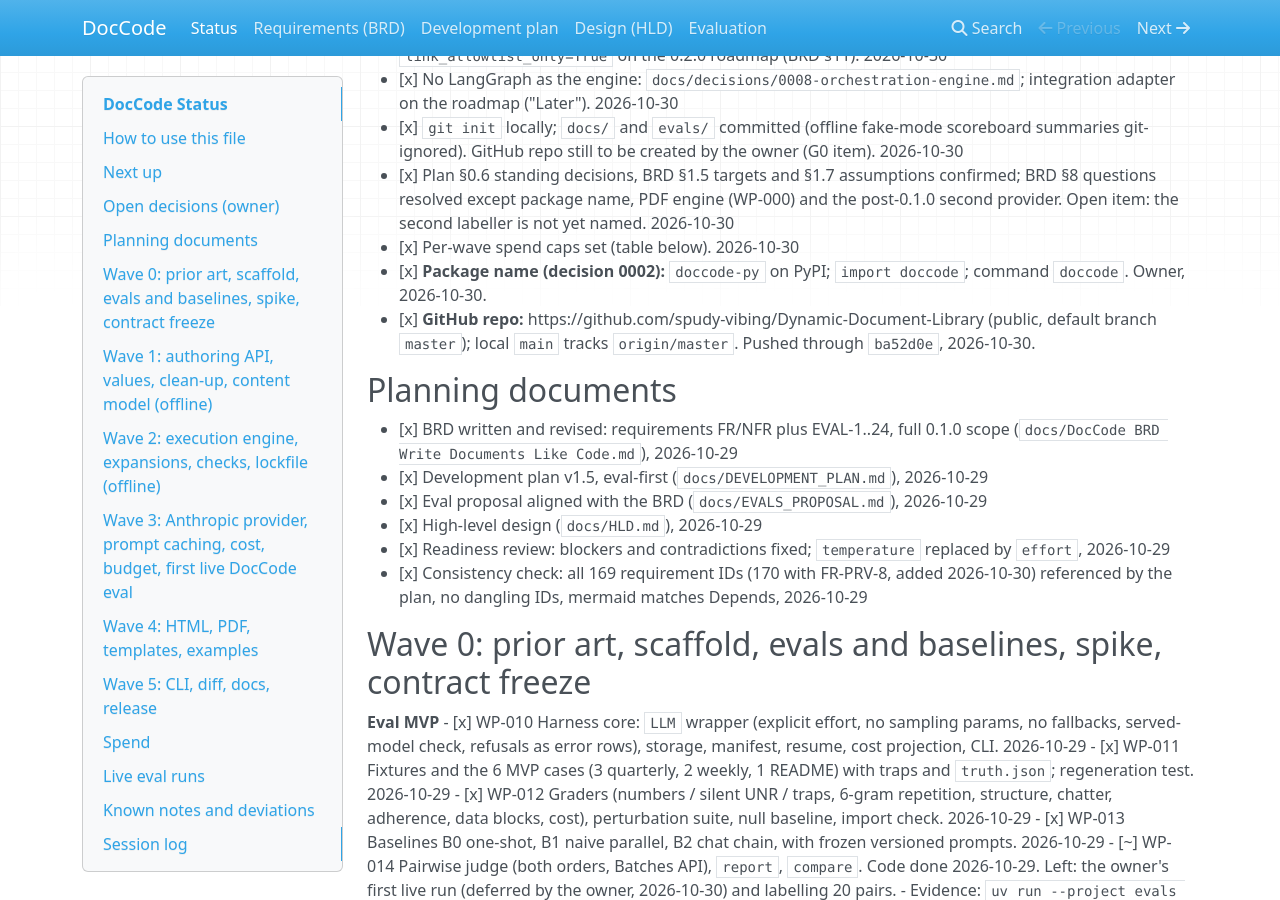
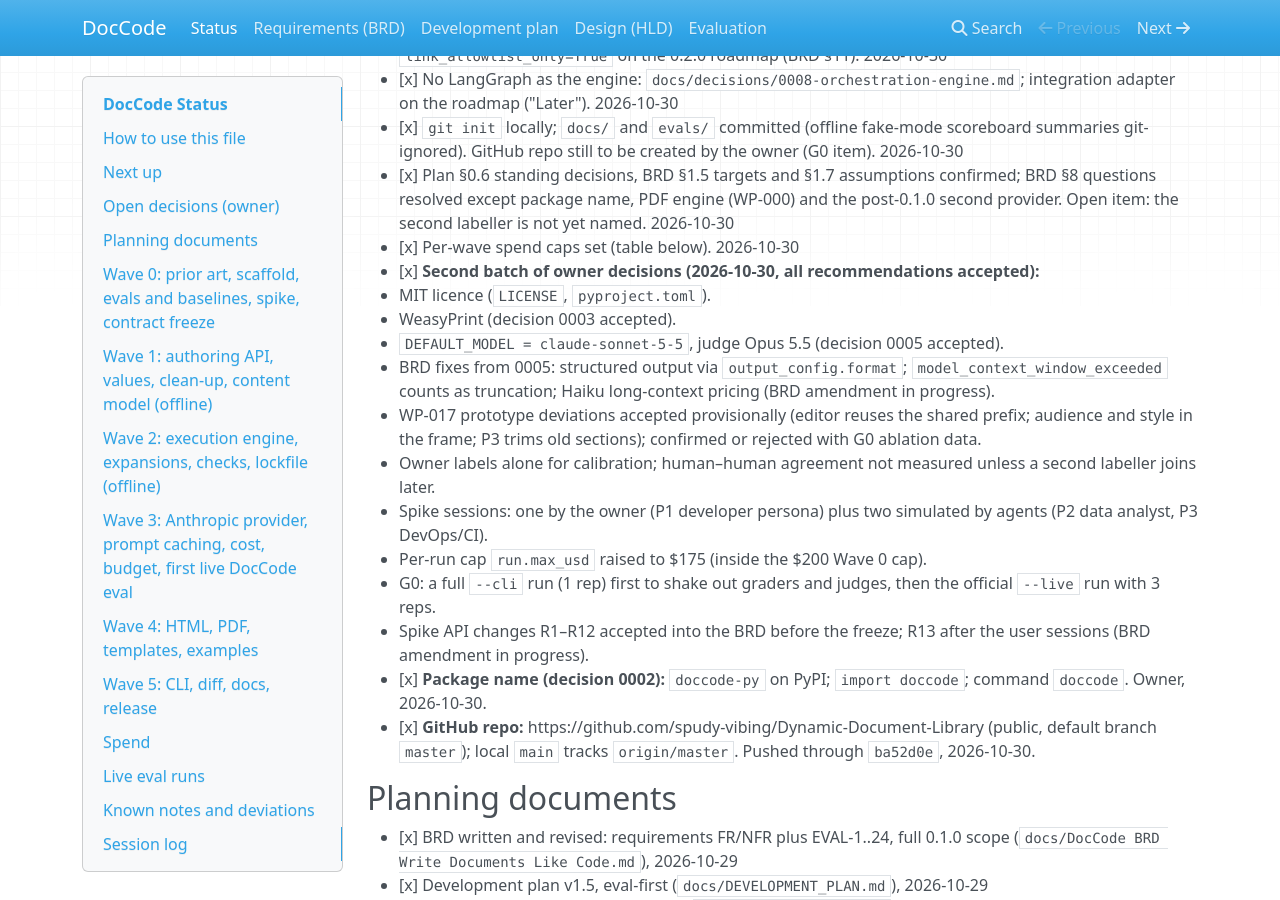
Before and after one commit to spudy-vibing/Dynamic-Document-Library, an MkDocs documentation site: the page built from docs/STATUS.md, in a window 1280 px wide and 900 px high, scrolled down 879 px. Built offline with MkDocs 1.6.1, drawn with Linux system fonts in a browser that asks for light colours; nearby versions of some CDN libraries.

Commit message:
Owner decisions: MIT licence, WeasyPrint, Sonnet 5.5 default, run cap $175
Co-Authored-By: Claude Opus 5.5 <noreply@anthropic.com>
Claude-Session: https://claude.ai/code/session_01EVknyAM6EnacTPmRmfjMye

```diff
--- a/docs/STATUS.md
+++ b/docs/STATUS.md
@@ -29,6 +29,17 @@ All resolved on 2026-10-30 (owner accepted every recommendation).
 - [x] `git init` locally; `docs/` and `evals/` committed (offline fake-mode scoreboard summaries git-ignored). GitHub repo still to be created by the owner (G0 item). 2026-10-30
 - [x] Plan §0.6 standing decisions, BRD §1.5 targets and §1.7 assumptions confirmed; BRD §8 questions resolved except package name, PDF engine (WP-000) and the post-0.1.0 second provider. Open item: the second labeller is not yet named. 2026-10-30
 - [x] Per-wave spend caps set (table below). 2026-10-30
+- [x] **Second batch of owner decisions (2026-10-30, all recommendations accepted):**
+  1. MIT licence (`LICENSE`, `pyproject.toml`).
+  2. WeasyPrint (decision 0003 accepted).
+  3. `DEFAULT_MODEL = claude-sonnet-5-5`, judge Opus 5.5 (decision 0005 accepted).
+  4. BRD fixes from 0005: structured output via `output_config.format`; `model_context_window_exceeded` counts as truncation; Haiku long-context pricing (BRD amendment in progress).
+  5. WP-017 prototype deviations accepted provisionally (editor reuses the shared prefix; audience and style in the frame; P3 trims old sections); confirmed or rejected with G0 ablation data.
+  6. Owner labels alone for calibration; human–human agreement not measured unless a second labeller joins later.
+  7. Spike sessions: one by the owner (P1 developer persona) plus two simulated by agents (P2 data analyst, P3 DevOps/CI).
+  8. Per-run cap `run.max_usd` raised to $175 (inside the $200 Wave 0 cap).
+  9. G0: a full `--cli` run (1 rep) first to shake out graders and judges, then the official `--live` run with 3 reps.
+  10. Spike API changes R1–R12 accepted into the BRD before the freeze; R13 after the user sessions (BRD amendment in progress).
 - [x] **Package name (decision 0002):** `doccode-py` on PyPI; `import doccode`; command `doccode`. Owner, 2026-10-30.
 - [x] **GitHub repo:** https://github.com/spudy-vibing/Dynamic-Document-Library (public, default branch `master`); local `main` tracks `origin/master`. Pushed through `ba52d0e`, 2026-10-30.
 
--- a/pyproject.toml
+++ b/pyproject.toml
@@ -13,8 +13,8 @@ dynamic = ["version"]
 description = "Write documents like code: multi-section LLM documents defined in Python, run as a DAG, rendered through templates."
 readme = "README.md"
 requires-python = ">=3.10"
-# TODO(owner): licence not chosen yet. NFR-4 and DEVELOPMENT_PLAN WP-001 specify MIT; add
-# `license = "MIT"`, `license-files = ["LICENSE"]` and a LICENSE file once the owner decides.
+license = "MIT"
+license-files = ["LICENSE"]
 authors = [{ name = "Shubham Upadhyay" }]
 keywords = ["llm", "documents", "reports", "dag", "templates", "anthropic"]
 classifiers = [
```
Also changed, not shown: README.md (+1 -1 lines), docs/decisions/0003-pdf-engine.md (+1 -1 lines), docs/decisions/0005-default-model.md (+1 -1 lines), 2 other files.
